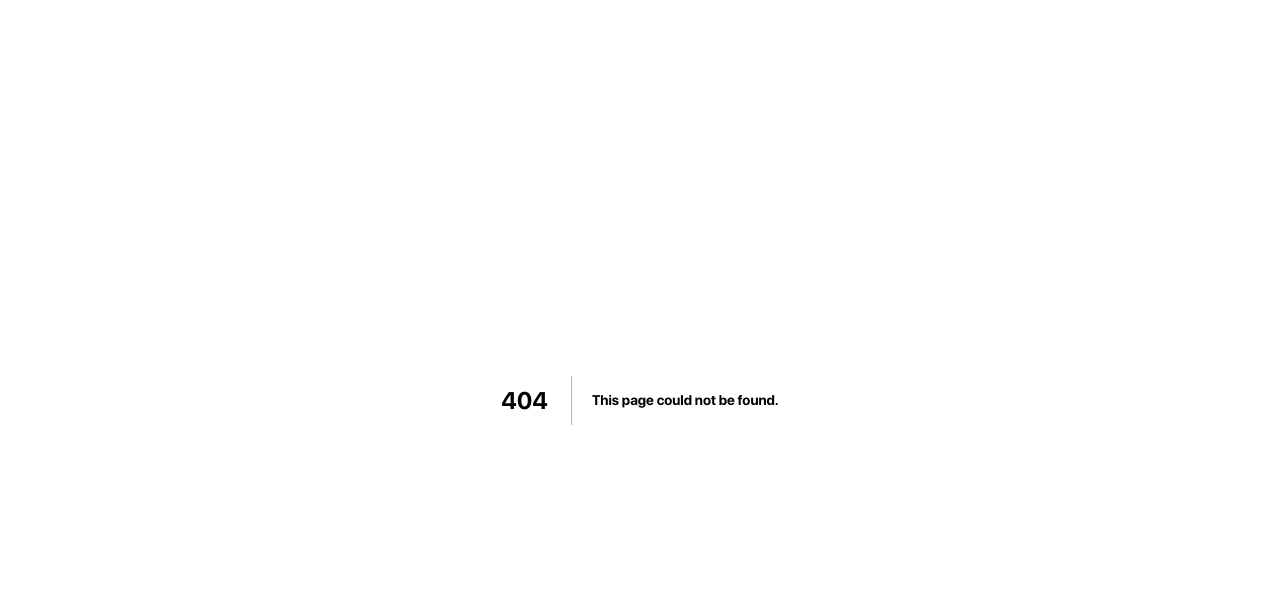
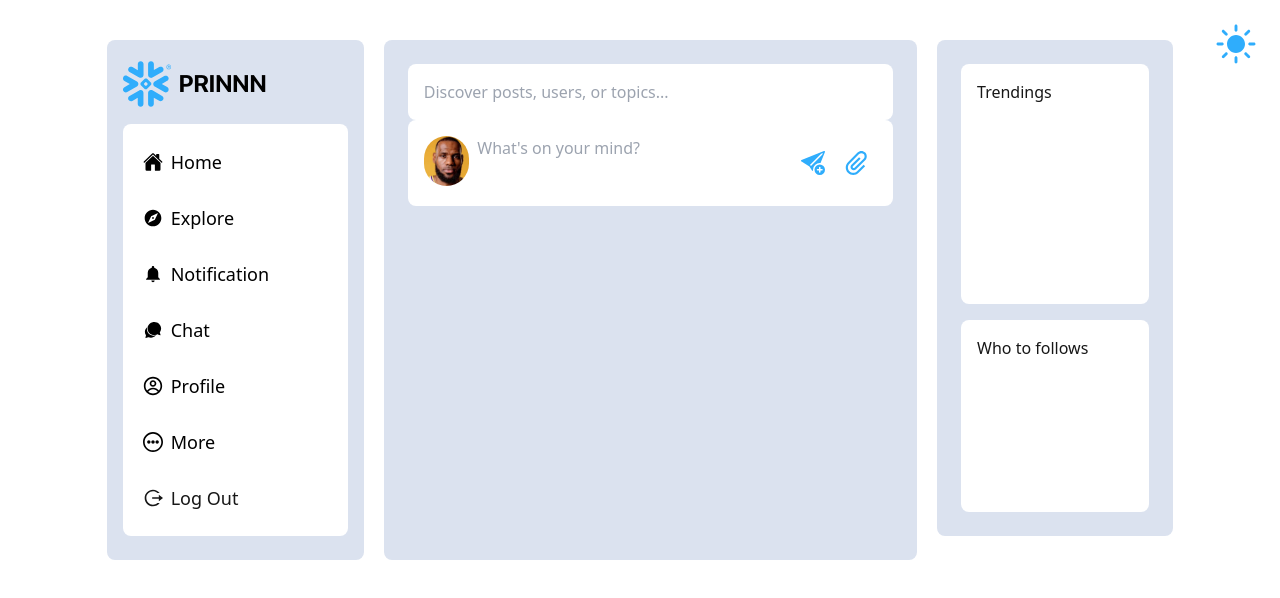
Before and after one commit to prinnnnnn/indiv-2024-client, a Next.js app: page /home-mvvm in a window 1280 px wide. Before the commit this address had no page. Shown: the top 598 px of the page. Built offline with nearby package versions, Linux system fonts and the light colour scheme.

Commit message:
initial mvvm

```diff
--- /dev/null
+++ b/src/app/home-mvvm/page.tsx
@@ -0,0 +1,49 @@
+"use client";
+
+import { useTheme } from "@/app/ui/ThemeContext";
+import ToggleThemeButton from "@/app/ui/ToggleThemeButton";
+import PeopleWidget from "@/app/ui/PeopleWidget";
+import SideNav from "@/app/ui/SideNav";
+import TrendsWidget from "@/app/home/TrendsWidget";
+import SearchBar from "../home/SearchBar";
+import PostForm from "../home/PostForm";
+
+const HomePage = () => {
+    const { palette } = useTheme();
+    return (
+        <div className="flex flex-row justify-center w-full">
+            <div className="absolute top-2 md:top-5 right-2 md:right-5">
+                <ToggleThemeButton />
+            </div>
+            <div className="flex flex-row justify-evenly md:justify-between w-full md:w-10/12 gap-0 sm:gap-5 pt-10">
+                {/* Navigation Bar */}
+                <SideNav />
+
+                {/* feeds, Form for create post, posts of the followers */}
+                <div
+                    className={`basis-5/6 md:basis-1/2 px-6 py-6 rounded-lg`}
+                    style={{ background: palette.bgSecondary }}
+                >
+                    <SearchBar />
+                    <PostForm />
+                    {/* {store?.homeFeeds.map(post => (
+                        <PostWidget post={post} />
+                    ))} */}
+                </div>
+
+                {/* Trending, who to follow  */}
+                <div
+                    className={`flex-grow hidden md:block rounded-lg px-6 py-6 h-fit`}
+                    style={{ background: palette.bgSecondary }}
+                >
+                    <div className="flex flex-col gap-4">
+                        <TrendsWidget />
+                        <PeopleWidget />
+                    </div>
+                </div>
+            </div>
+        </div>
+    );
+};
+
+export default HomePage;
```
